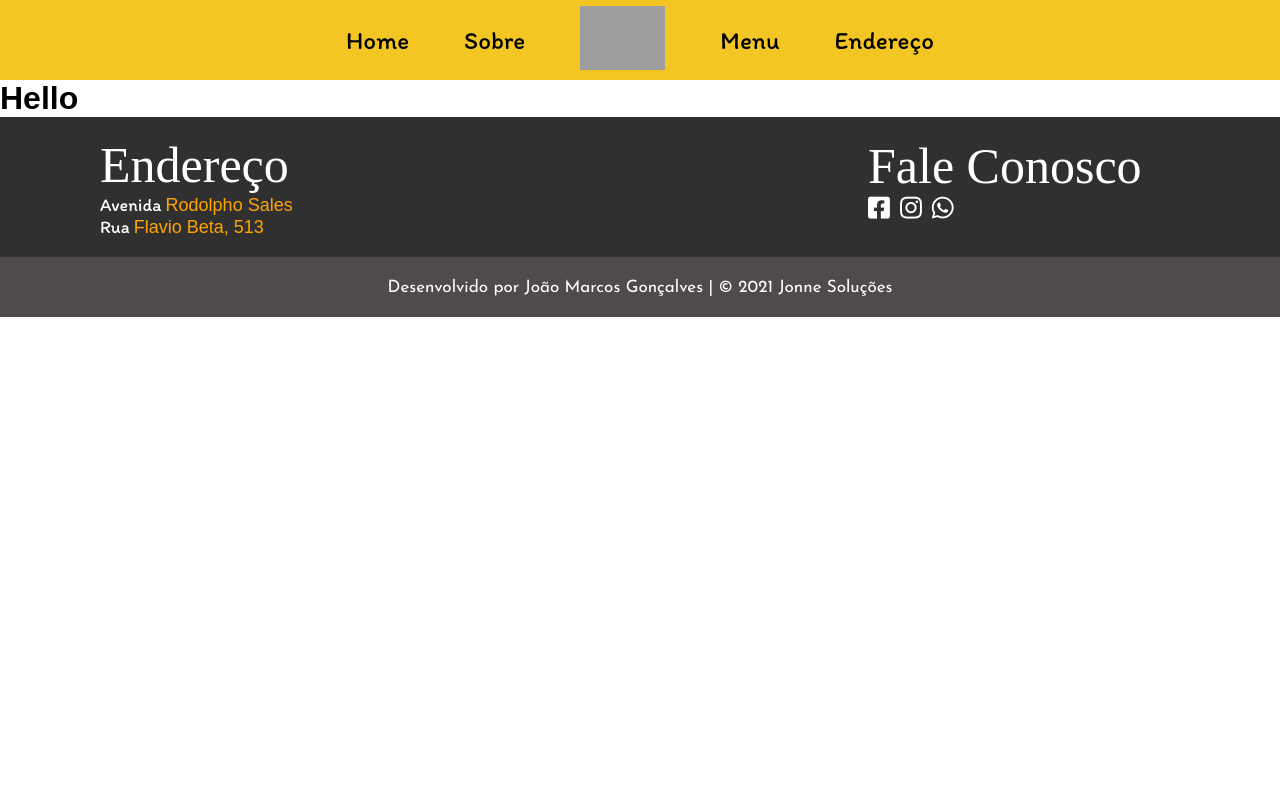
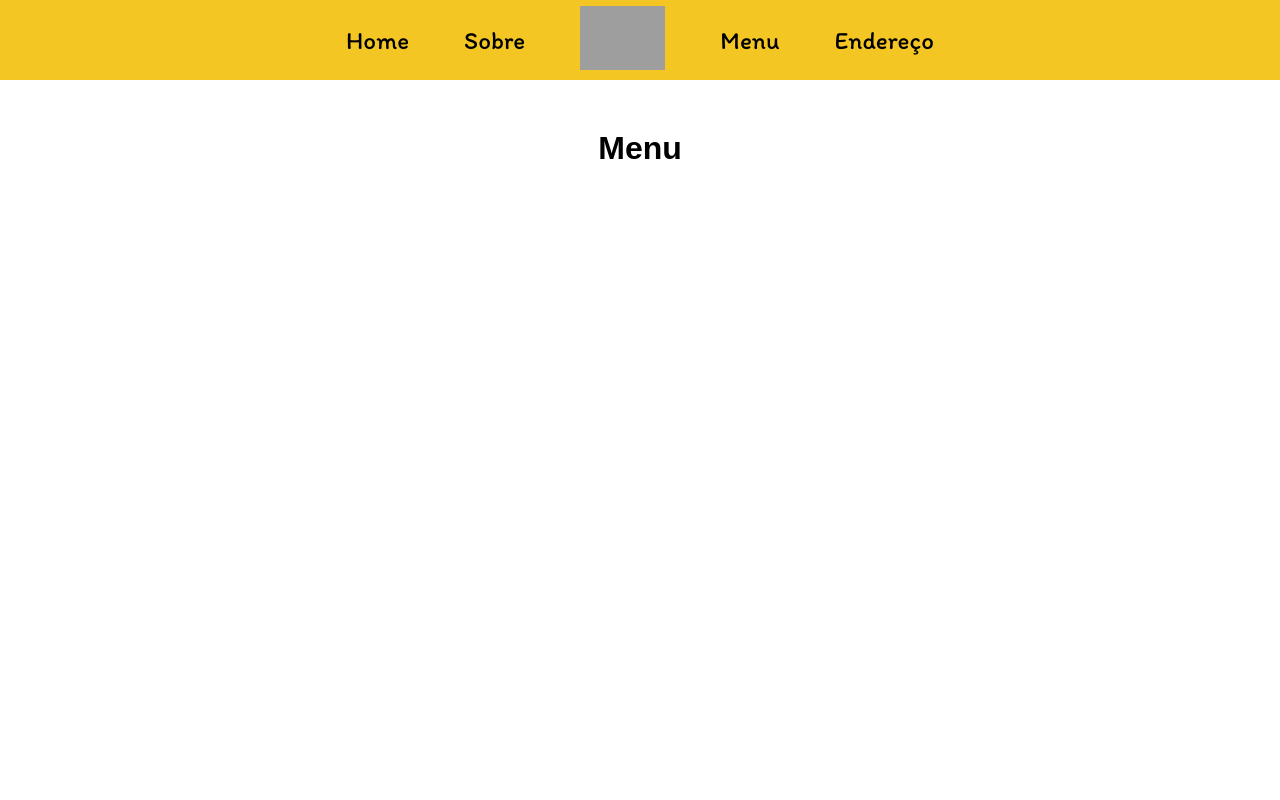
Before and after one commit to JonneBR/burguer, a React (Create React App) app: page /menu in a window 1280 px wide. Shown: the top 800 px of the page. Built offline with nearby package versions, Linux system fonts and the light colour scheme; grey boxes are pictures that could not be loaded; a web font is replaced by a local one.

Commit message:
menu section and title css styled

```diff
--- a/src/components/pages/Menu/Menu.css
+++ b/src/components/pages/Menu/Menu.css
@@ -0,0 +1,10 @@
+.menu-section {
+  /* border: 1px solid red; */
+  height: 700px;
+}
+
+.menu-header-title {
+  /* border: 1px solid red; */
+  text-align: center;
+  margin-top: 50px;
+}
--- a/src/components/pages/Menu/Menu.js
+++ b/src/components/pages/Menu/Menu.js
@@ -1,9 +1,14 @@
 import React from 'react';
+import './Menu.css';
 
 function Menu() {
   return (
     <>
-      <h1>Hello</h1>
+      <div className='menu-section'>
+        <div className='menu-header-title'>
+          <h1>Menu</h1>
+        </div>
+      </div>
     </>
   );
 }
```
